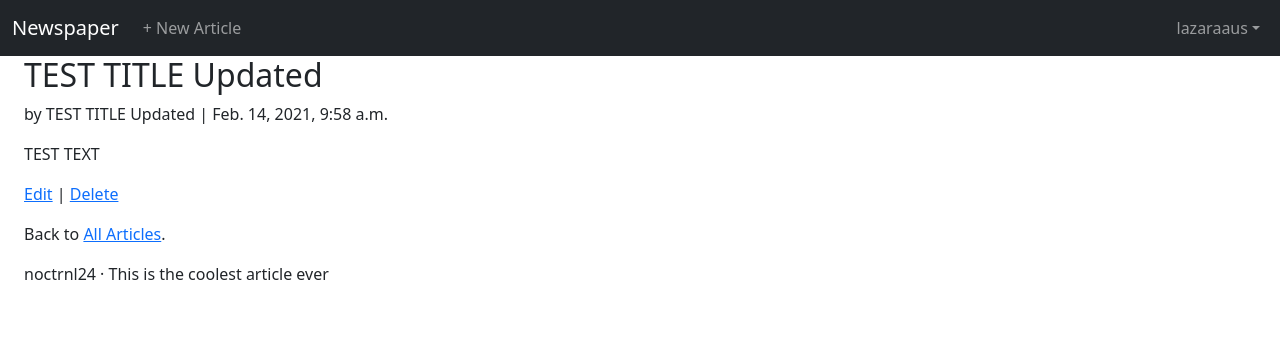
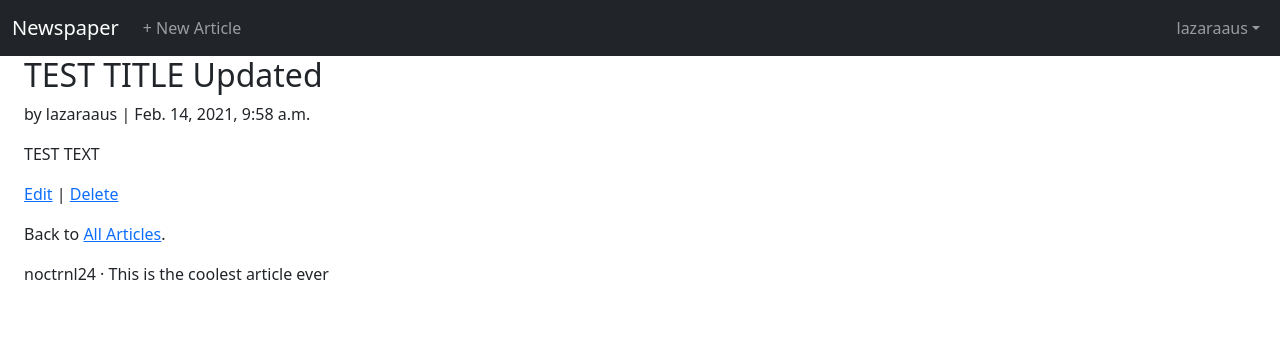
Before and after one commit to Lazaraaus/NewsApp, a Django app: page /articles/1/ in a window 1280 px wide. Shown: the top 356 px of the page. Run offline with Django 3.2, Linux system fonts and the light colour scheme; a user stored in the database is signed in; data comes from the database, SQL or seed files in the repository; both versions use the stored data as it was after the commit; parts of the project's set-up code (start-up, migrations or seed data) failed here and were passed over; some libraries are stand-ins or nearby versions.

Commit message:
Fixed author not showing up on specific article

```diff
--- a/templates/article_detail.html
+++ b/templates/article_detail.html
@@ -5,7 +5,7 @@
 <div class="container-fluid">
 <div class="article-entry">
 		<h2>{{ article.title }}</h2>
-		<p> by {{ article.title }} | {{ article.date }}</p>
+		<p> by {{ article.author }} | {{ article.date }}</p>
 		<p>{{ article.body }}</p>
 </div>
 
```
Also changed, not shown: db.sqlite3.
